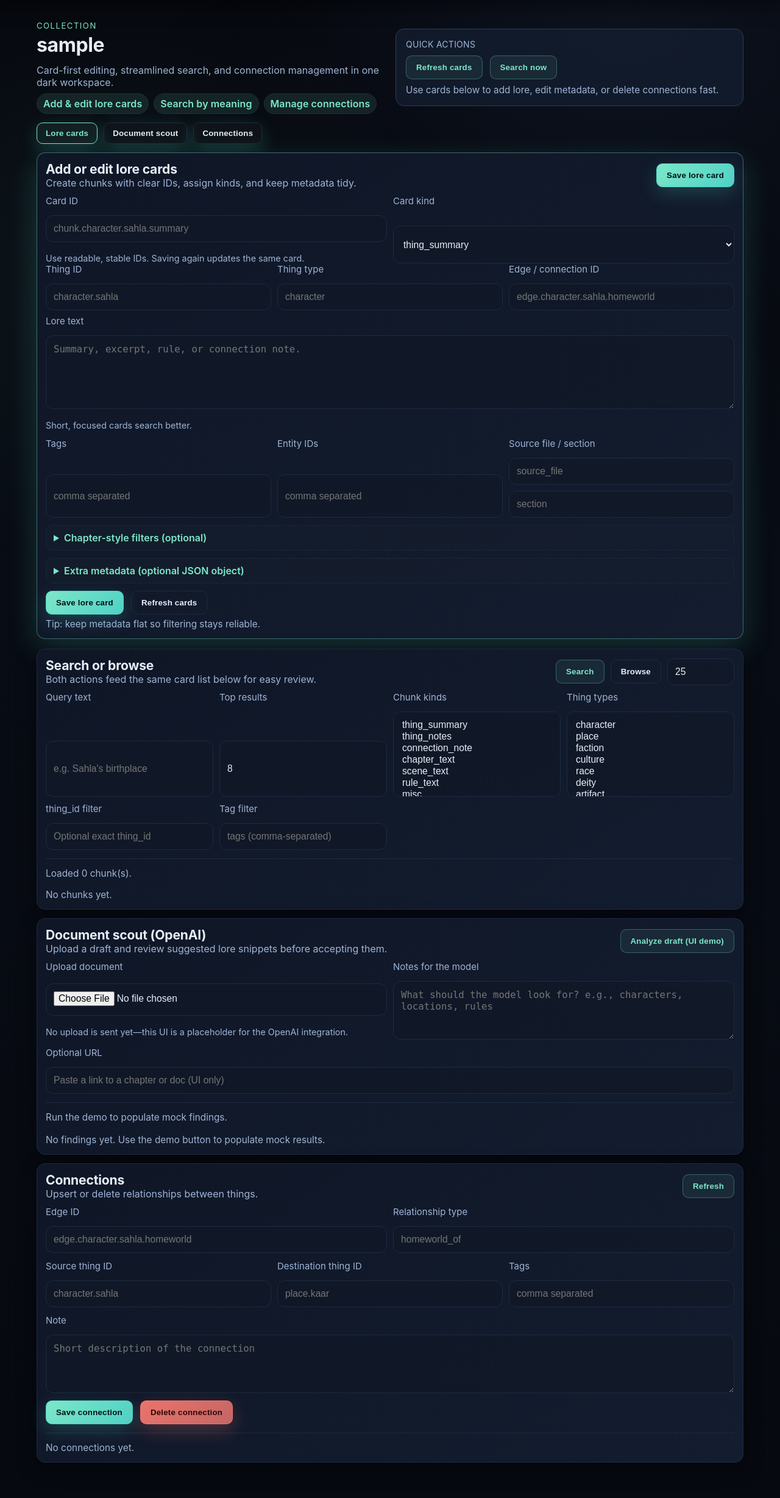
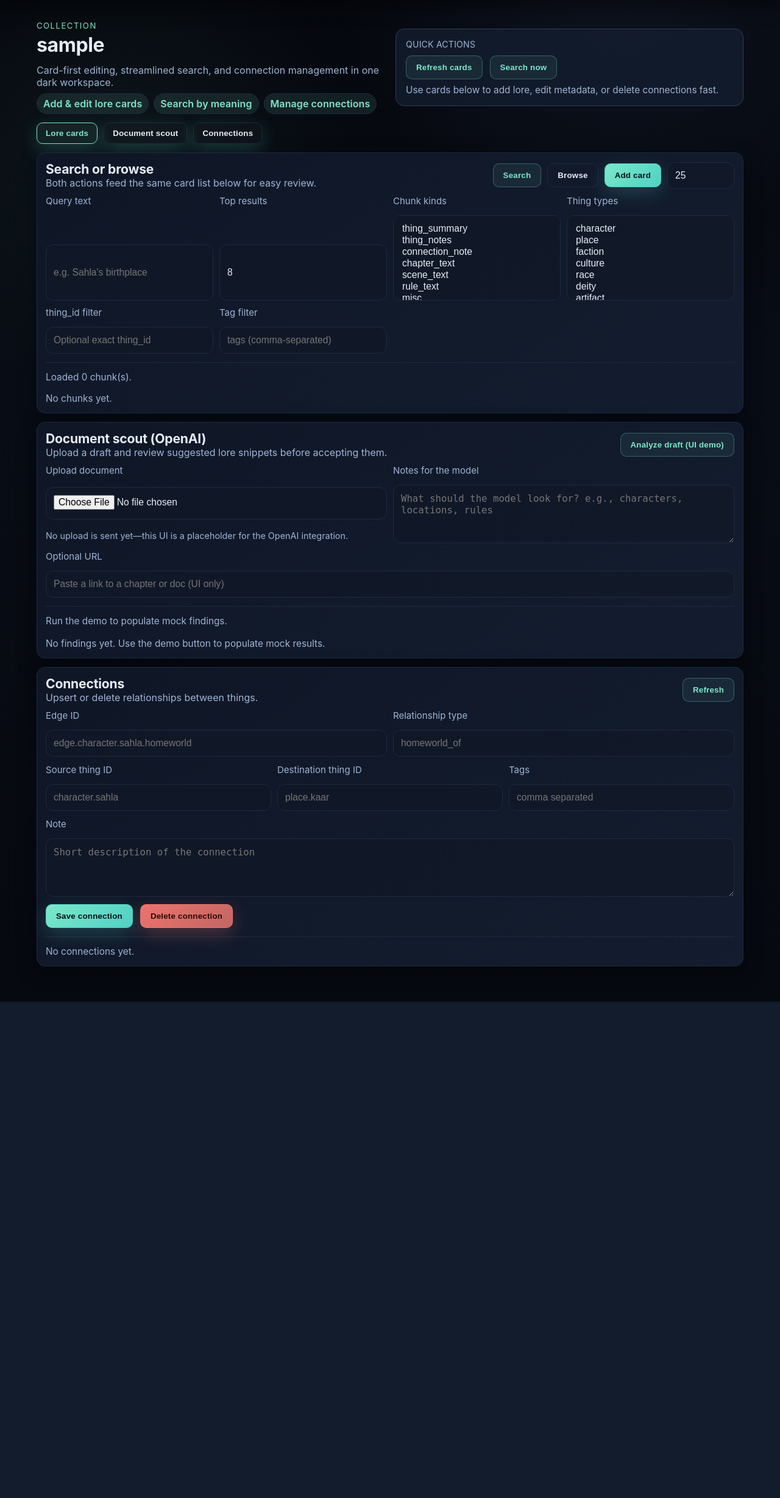
Before and after one commit to sage-bomb/lore, a FastAPI app: a page that uses app/templates/collection.html in a window 1280 px wide. Shown: the part 71-2528 px from the top of the page at 61% size. After the commit the page ends 1714 px from the top, so only its background shows below. Run offline with FastAPI, Linux system fonts and the light colour scheme; data that the repository does not hold is empty.

Commit message:
Add modal editor for lore cards

```diff
--- a/app/static/app.js
+++ b/app/static/app.js
@@ -376,6 +376,7 @@ function fillFormFromCard(chunkId, text, metadataJson) {
         return acc;
       }, {});
     qs("extraJson").value = Object.keys(extraEntries).length ? JSON.stringify(extraEntries, null, 2) : "";
+    openCardModal();
   } catch (e) {
     console.error("Failed to fill form", e);
   }
@@ -530,6 +531,21 @@ function handleEditClick(event) {
   }
 }
 
+// ---------------- Modal helpers ----------------
+function openCardModal() {
+  const modal = qs("cardModal");
+  if (!modal) return;
+  modal.classList.add("open");
+  modal.setAttribute("aria-hidden", "false");
+}
+
+function closeCardModal() {
+  const modal = qs("cardModal");
+  if (!modal) return;
+  modal.classList.remove("open");
+  modal.setAttribute("aria-hidden", "true");
+}
+
 // ---------------- Back-compat aliases ----------------
 function upsertDoc(collection) { return upsertChunk(collection); }
 function queryDocs(collection) { return queryChunks(collection); }
--- a/app/static/styles.css
+++ b/app/static/styles.css
@@ -289,6 +289,26 @@ div.pill-row { display: flex; gap: 8px; flex-wrap: wrap; }
   background: rgba(124, 231, 201, 0.08);
 }
 
+.modal {
+  position: fixed;
+  inset: 0;
+  background: rgba(0, 0, 0, 0.6);
+  display: none;
+  align-items: center;
+  justify-content: center;
+  padding: 16px;
+  z-index: 20;
+}
+.modal.open { display: flex; }
+.modal-content {
+  background: linear-gradient(145deg, var(--panel), var(--panel-strong));
+  border: 1px solid var(--border);
+  border-radius: 14px;
+  padding: 16px;
+  width: min(900px, 100%);
+  box-shadow: 0 18px 60px rgba(0, 0, 0, 0.55);
+}
+
 @media (max-width: 640px) {
   .kv { grid-template-columns: 1fr; }
   .card-header { flex-direction: column; align-items: flex-start; }
--- a/app/templates/collection.html
+++ b/app/templates/collection.html
@@ -28,100 +28,6 @@
   </div>
 
   <div class="tab-panel" data-panel="lore" style="display:block;">
-    <section class="card highlight">
-      <div class="card-header">
-        <div>
-          <h2 style="margin:0;">Add or edit lore cards</h2>
-          <p class="card-subtitle">Create chunks with clear IDs, assign kinds, and keep metadata tidy.</p>
-        </div>
-        <button onclick="upsertChunk('{{ collection }}')">Save lore card</button>
-      </div>
-
-      <div class="grid two-col">
-        <div class="stack">
-          <label>Card ID</label>
-          <input id="chunkId" type="text" placeholder="chunk.character.sahla.summary"/>
-          <div class="input-note">Use readable, stable IDs. Saving again updates the same card.</div>
-        </div>
-        <div class="stack">
-          <label>Card kind</label>
-          <select id="chunkKind">
-            <option value="thing_summary">thing_summary</option>
-            <option value="thing_notes">thing_notes</option>
-            <option value="connection_note">connection_note</option>
-            <option value="chapter_text">chapter_text</option>
-            <option value="scene_text">scene_text</option>
-            <option value="rule_text">rule_text</option>
-            <option value="misc">misc</option>
-          </select>
-        </div>
-      </div>
-
-      <div class="grid three-col">
-        <div class="stack">
-          <label>Thing ID</label>
-          <input id="thingId" type="text" placeholder="character.sahla"/>
-        </div>
-        <div class="stack">
-          <label>Thing type</label>
-          <input id="thingType" type="text" placeholder="character"/>
-        </div>
-        <div class="stack">
-          <label>Edge / connection ID</label>
-          <input id="edgeId" type="text" placeholder="edge.character.sahla.homeworld"/>
-        </div>
-      </div>
-
-      <div class="stack" style="margin-top:8px;">
-        <label>Lore text</label>
-        <textarea id="chunkText" rows="5" placeholder="Summary, excerpt, rule, or connection note."></textarea>
-        <div class="input-note">Short, focused cards search better.</div>
-      </div>
-
-      <div class="grid three-col" style="margin-top:12px;">
-        <div class="stack">
-          <label>Tags</label>
-          <input id="tags" type="text" placeholder="comma separated"/>
-        </div>
-        <div class="stack">
-          <label>Entity IDs</label>
-          <input id="entityIds" type="text" placeholder="comma separated"/>
-        </div>
-        <div class="stack">
-          <label>Source file / section</label>
-          <div class="row" style="gap:10px;">
-            <input id="sourceFile" type="text" placeholder="source_file"/>
-            <input id="sourceSection" type="text" placeholder="section"/>
-          </div>
-        </div>
-      </div>
-
-      <details class="mt" style="margin-top:12px;">
-        <summary>Chapter-style filters (optional)</summary>
-        <div class="grid three-col" style="margin-top:12px;">
-          <input id="chapterNumber" type="number" placeholder="chapter_number"/>
-          <input id="sceneId" type="text" placeholder="scene_id"/>
-          <input id="pov" type="text" placeholder="pov"/>
-          <input id="locationId" type="text" placeholder="location_id"/>
-        </div>
-      </details>
-
-      <details class="mt" style="margin-top:12px;">
-        <summary>Extra metadata (optional JSON object)</summary>
-        <textarea id="extraJson" rows="4" placeholder='{"draft_state":"revise","scene_id":"scene.12"}'></textarea>
-      </details>
-
-      <div class="row" style="margin-top:12px;">
-        <button onclick="upsertChunk('{{ collection }}')">Save lore card</button>
-        <button class="secondary" onclick="loadChunks('{{ collection }}')">Refresh cards</button>
-        <div id="upsertMsg" class="muted"></div>
-      </div>
-
-      <div class="muted" style="margin-top:6px;">
-        Tip: keep metadata flat so filtering stays reliable.
-      </div>
-    </section>
-
     <section class="card">
       <div class="card-header">
         <div>
@@ -131,6 +37,7 @@
         <div class="toolbar">
           <button class="ghost" onclick="queryChunks('{{ collection }}')">Search</button>
           <button class="secondary" onclick="loadChunks('{{ collection }}')">Browse</button>
+          <button onclick="openCardModal()">Add card</button>
           <input id="browseLimit" type="number" min="1" max="200" value="25" style="width:110px;"/>
         </div>
       </div>
```
Also changed, not shown: other parts of app/templates/collection.html (+92 -0 lines).
